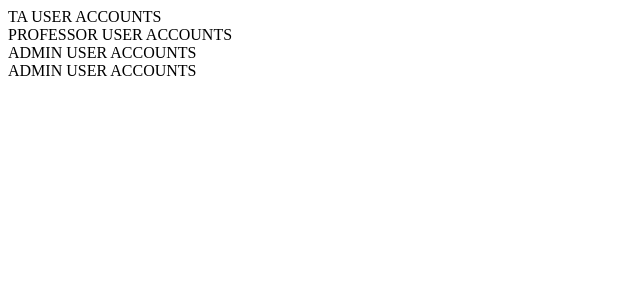
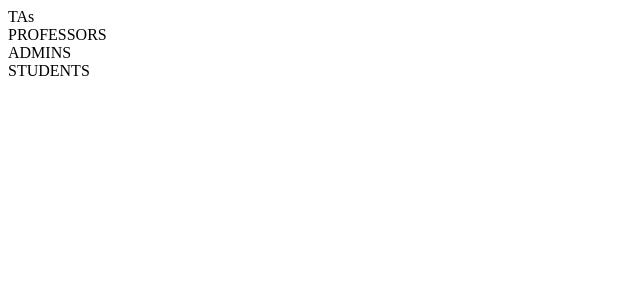
Before and after one commit to sinancang/McGill_TA_Website, a PHP site: page /manage_users.php in a window 1280 px wide. Shown: the top 300 px of the page, without its empty margins (0-640 px from the left). Run offline with PHP 8.4, Linux system fonts and the light colour scheme; data that the repository does not hold is empty.

Commit message:
css improvements

```diff
--- a/css/manage_users.css
+++ b/css/manage_users.css
@@ -25,6 +25,7 @@
     flex-direction: column;
     justify-content: center;
     align-items: center;
+    width: 25%;
 }
 
 .user-accounts.open {
--- a/matter/manage_users.php
+++ b/matter/manage_users.php
@@ -18,7 +18,7 @@
 
         <div class="user-accounts ta">
 
-            <div class="user-account-type-title">TA USER ACCOUNTS</div>
+            <div class="user-account-type-title">TAs</div>
 
             <div class="user-account-entries">
 
@@ -43,7 +43,7 @@
         </div>
         <div class="user-accounts prof">
 
-            <div class="user-account-type-title">PROFESSOR USER ACCOUNTS</div>
+            <div class="user-account-type-title">PROFESSORS</div>
             <div class="user-account-entries">
 
                 <?php
@@ -56,7 +56,7 @@
         </div>
         <div class="user-accounts admin">
 
-            <div class="user-account-type-title">ADMIN USER ACCOUNTS</div>
+            <div class="user-account-type-title">ADMINS</div>
             <div class="user-account-entries">
                 <?php
                     for ($i = 0; $i < count($admins); $i++) {
@@ -67,7 +67,7 @@
         </div>
         <div class="user-accounts admin">
 
-            <div class="user-account-type-title">ADMIN USER ACCOUNTS</div>
+            <div class="user-account-type-title">STUDENTS</div>
             <div class="user-account-entries">
                 <?php
                     for ($i = 0; $i < count($students); $i++) {
```
